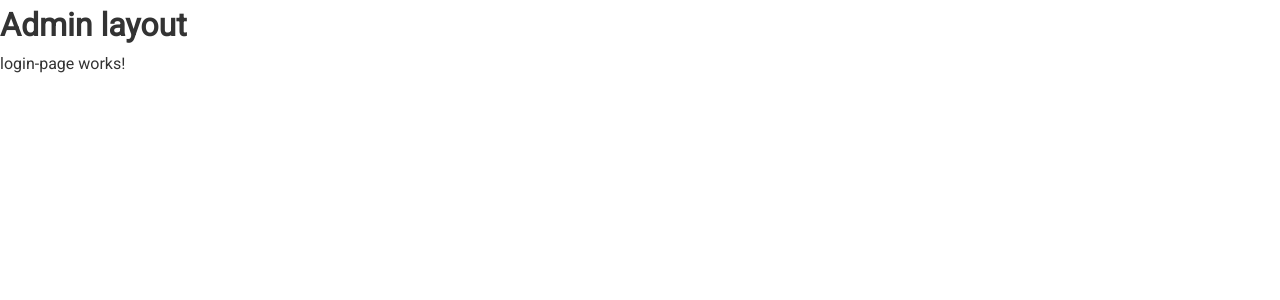
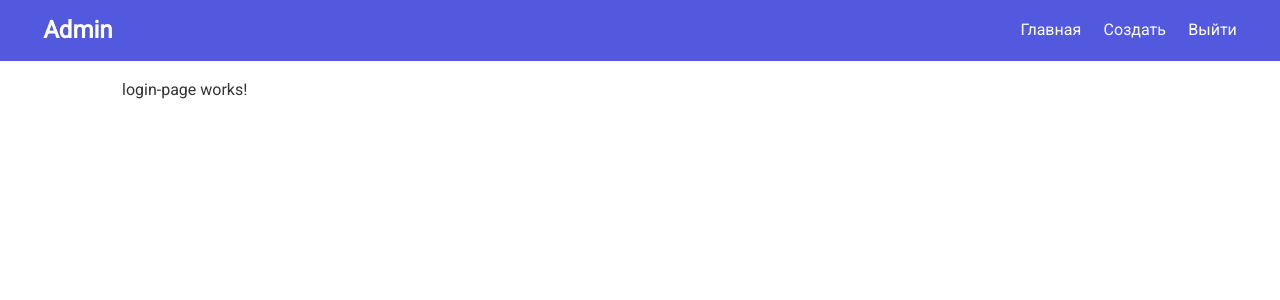
Before and after one commit to Khomko-Dima/angular-b, an Angular app: page /admin/login in a window 1280 px wide. Shown: the top 300 px of the page. Built offline with nearby package versions, Linux system fonts and the light colour scheme.

Commit message:
Структура admin layout

```diff
--- a/src/app/admin/shared/components/admin-layout/admin-layout.component.html
+++ b/src/app/admin/shared/components/admin-layout/admin-layout.component.html
@@ -1,2 +1,20 @@
-<h1>Admin layout</h1>
-<router-outlet></router-outlet>
+<nav class="navbar bg-primary">
+  <h1>
+    <a routerLink="/">Admin</a>
+  </h1>
+  <ul>
+    <li>
+      <a [routerLink]="['/admin', 'dashboard']">Главная</a>
+    </li>
+    <li>
+      <a [routerLink]="['/admin', 'create']">Создать</a>
+    </li>
+    <li>
+      <a href="#" (click)="logout($event)">Выйти</a>
+    </li>
+  </ul>
+</nav>
+
+<div class="container">
+  <router-outlet></router-outlet>
+</div>
--- a/src/app/admin/shared/components/admin-layout/admin-layout.component.ts
+++ b/src/app/admin/shared/components/admin-layout/admin-layout.component.ts
@@ -1,4 +1,5 @@
 import { Component, OnInit } from '@angular/core';
+import {Router} from '@angular/router';
 
 @Component({
   selector: 'app-admin-layout',
@@ -7,9 +8,13 @@ import { Component, OnInit } from '@angular/core';
 })
 export class AdminLayoutComponent implements OnInit {
 
-  constructor() { }
+  constructor(private router: Router) { }
 
   ngOnInit(): void {
   }
 
+  logout(event: Event) {
+    event.preventDefault();
+    this.router.navigate(['/admin', 'login']);
+  }
 }
--- a/src/styles.sass
+++ b/src/styles.sass
@@ -1,6 +1,6 @@
 @import url('https://fonts.googleapis.com/css?family=Roboto')
 
-$primary-color: #dc3545
+$primary-color: #4048dc
 $dark-color: #333333
 $light-color: #f4f4f4
 $danger-color: #dc3545
```
